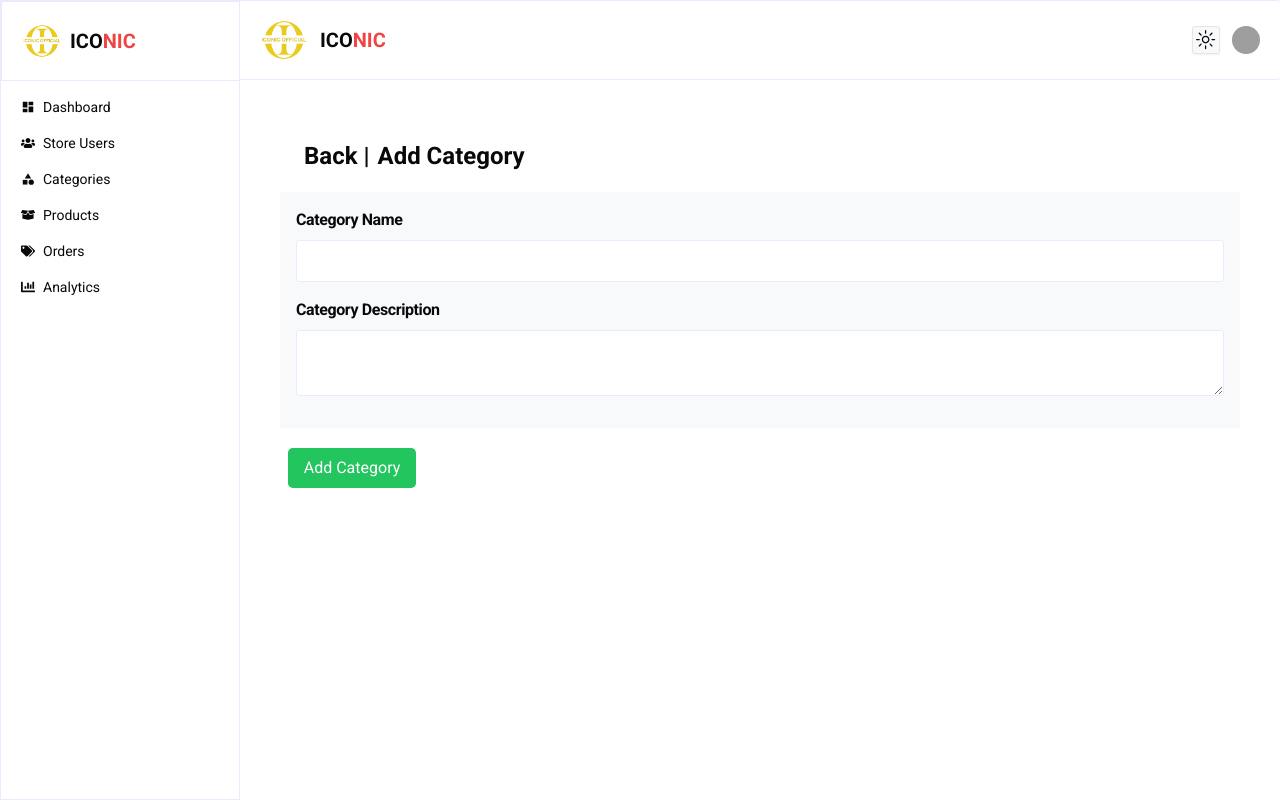
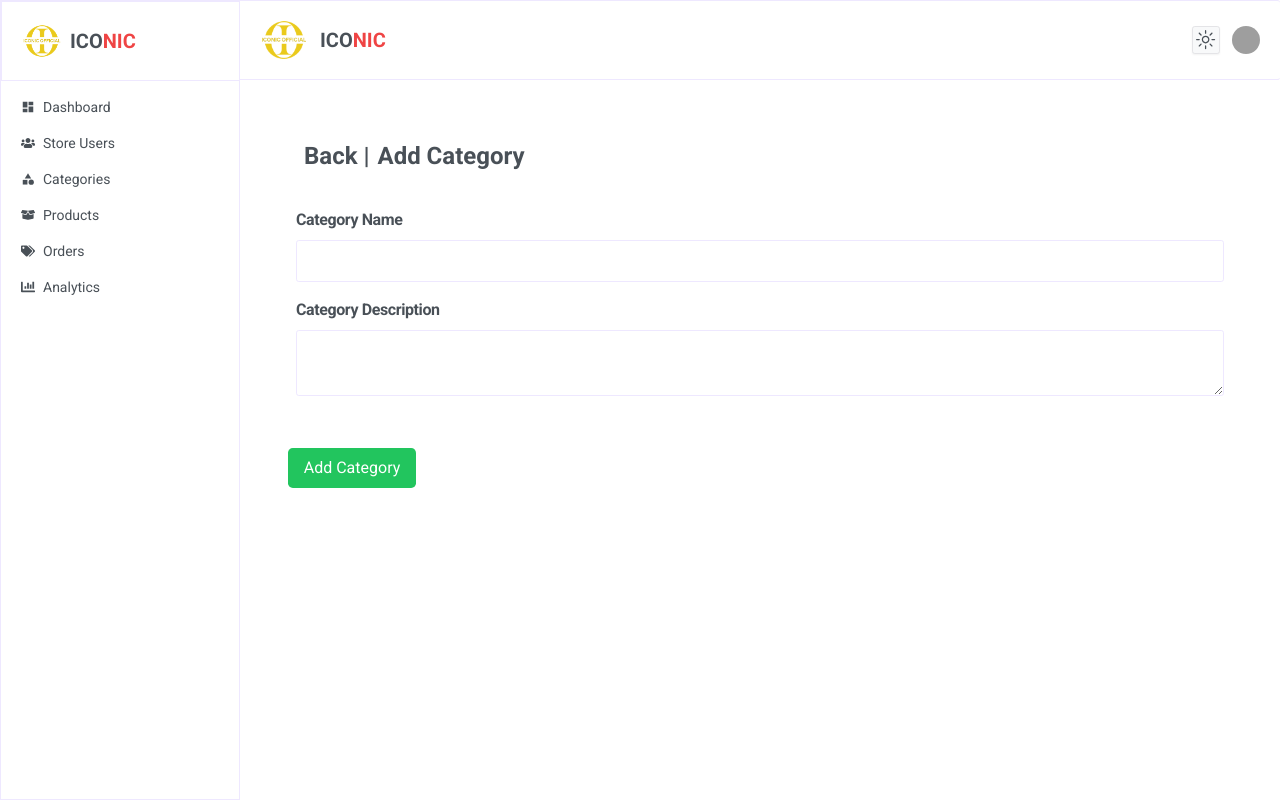
Before and after one commit to dupy07/iconicofficial---Admin---Copy, a Next.js app: page /Categories/AddCategory in a window 1280 px wide. Built offline with nearby package versions, Linux system fonts and the light colour scheme; grey boxes are pictures that could not be loaded.

Commit message:
Description of changes

```diff
--- a/app/Categories/AddCategory/page.tsx
+++ b/app/Categories/AddCategory/page.tsx
@@ -76,7 +76,7 @@ const AddCategory: React.FC = () => {
             <h3 className="">Add Category</h3>
           </div>
           <form onSubmit={handleSubmit}>
-            <div className="bg-background p-4">
+            <div className="bg-secondary p-4">
               <div className="flex flex-col gap-2 mb-4">
                 <label htmlFor="name" className="block fw-bold tracking-tight">
                   Category Name
--- a/app/Categories/page.tsx
+++ b/app/Categories/page.tsx
@@ -69,13 +69,13 @@ const Categories = () => {
         <div className="flex justify-between items-center pt-3 pb-8">
           <h3 className="text-2xl fw-bold pb-2">Categories</h3>
           <button
-            className="bg-green-500 text-white px-3 py-2 rounded-lg"
+            className="bg-green-500 text-primary px-3 py-2 rounded-lg"
             onClick={() => router.push("/Categories/AddCategory")}
           >
             Add Category
           </button>
         </div>
-        <table className="min-w-full bg-background border border-gray-300">
+        <table className="min-w-full bg-secondary border">
           <thead className="border-b fs-600 fw-bold">
             <tr>
               <th className="w-16 p-4 text-left">#</th>
@@ -105,7 +105,7 @@ const Categories = () => {
               categories.map((category, index) => (
                 <tr
                   key={category._id}
-                  className="border-b hover:bg-gray-100 cursor-pointer"
+                  className="border-b cursor-pointer"
                   onClick={() => handleRowClick(category)}
                 >
                   <td className="p-4">{index + 1}</td>
--- a/app/layout.tsx
+++ b/app/layout.tsx
@@ -14,7 +14,7 @@ export default function RootLayout({
 }>) {
   return (
     <html lang="en" suppressHydrationWarning>
-      <body className="bg-secondary">
+      <body className="bg-secondary text-primary">
         <main>
           <ThemeProvider attribute="class" defaultTheme="system">
             {children}
--- a/components/Product.tsx
+++ b/components/Product.tsx
@@ -353,7 +353,7 @@ const ProductComponent: React.FC = () => {
         />
       </div>
 
-      <div className="rounded-md border bg-background">
+      <div className="rounded-md border bg-secondary">
         <Table>
           <TableHeader>
             {table.getHeaderGroups().map((headerGroup) => (
```
